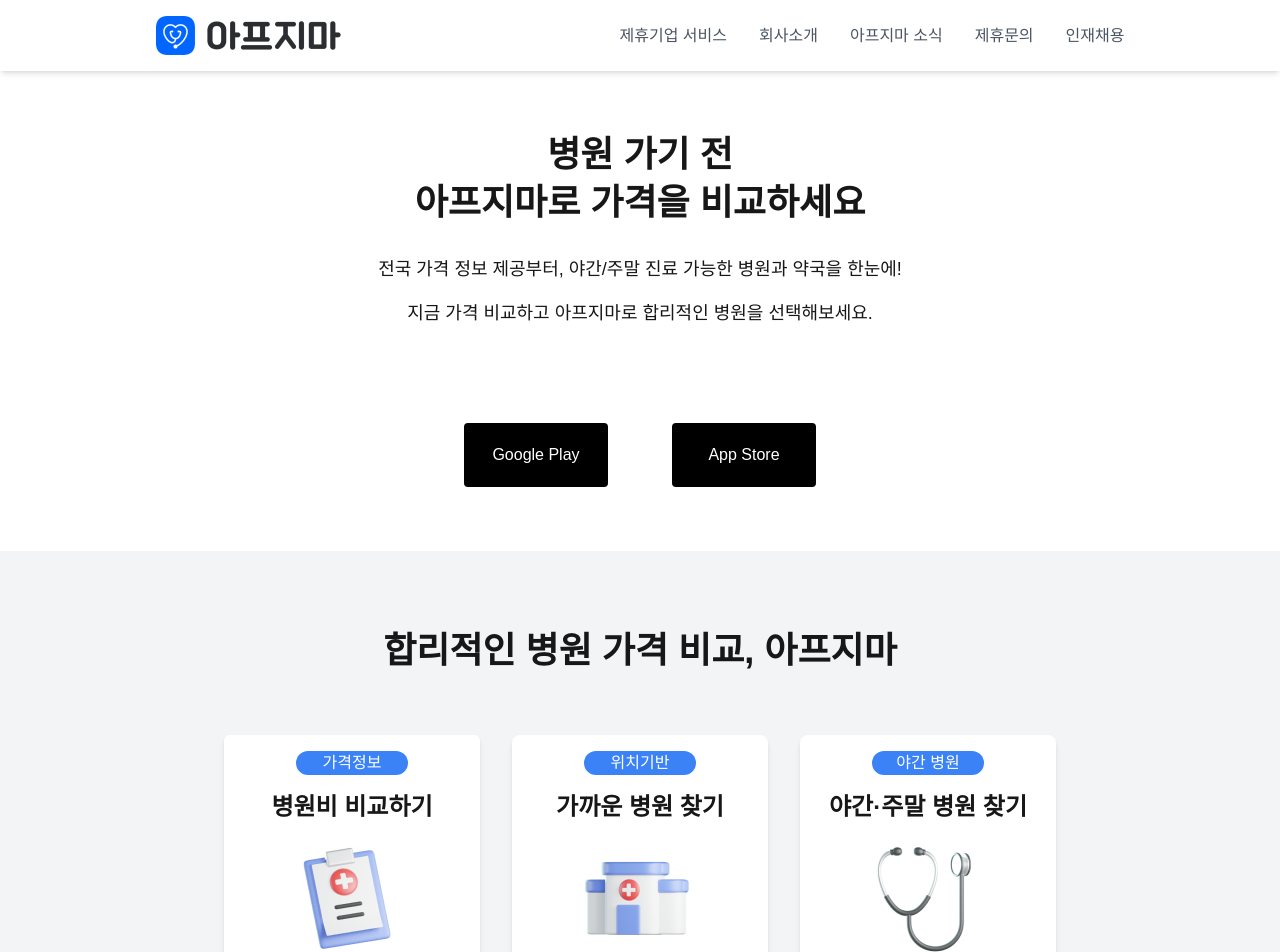
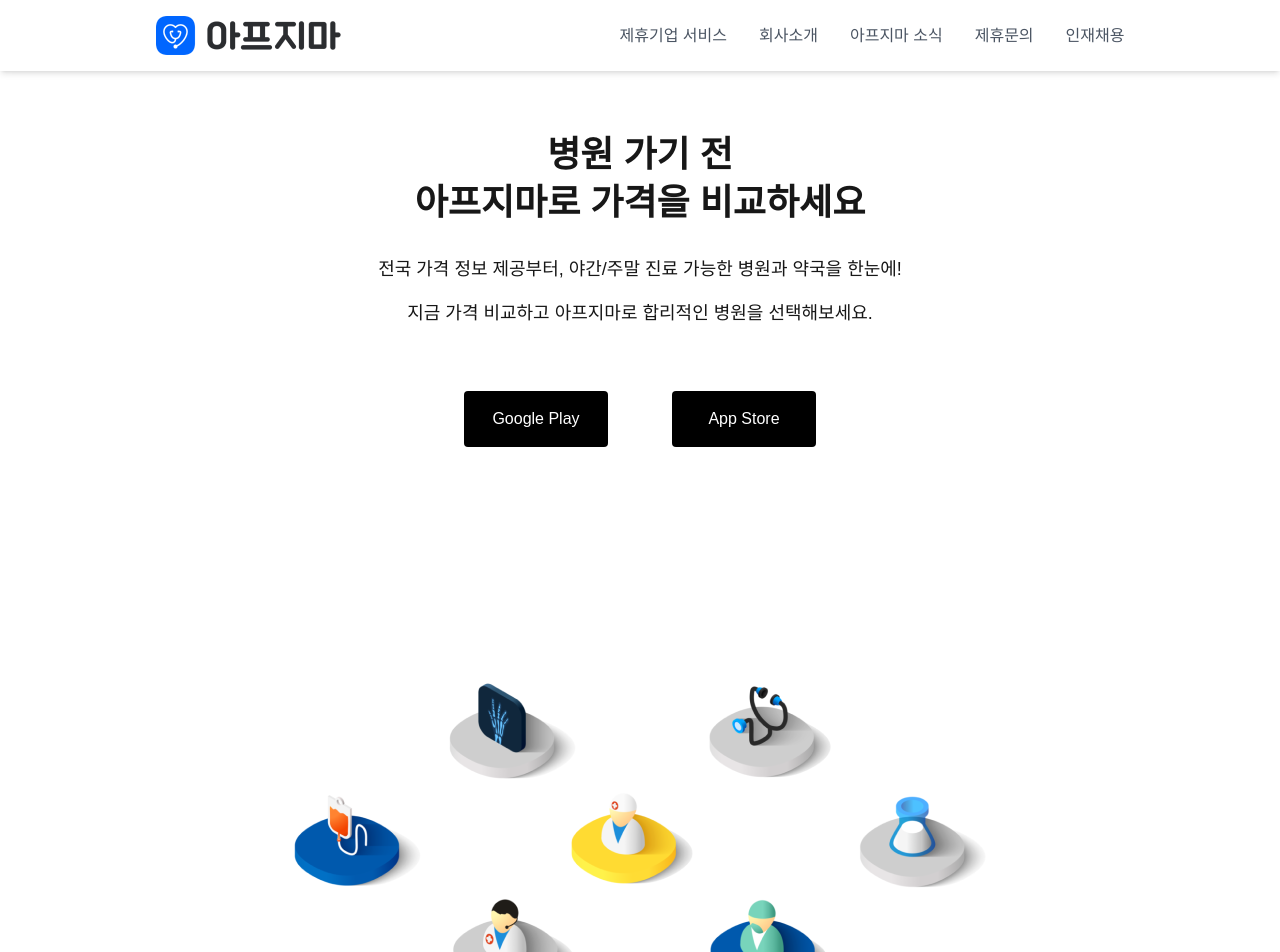
Before and after one commit to Lee-Dongwook/healthpedia-client, a Next.js app: page / in a window 1280 px wide. Shown: the top 952 px of the page. Built offline with nearby package versions, Linux system fonts and the light colour scheme.

Commit message:
feat : HeroImage

```diff
--- a/src/common/HeroButton/index.tsx
+++ b/src/common/HeroButton/index.tsx
@@ -8,7 +8,7 @@
 export default function HeroButton({ label, onClick }: HeroButtonProps) {
   return (
     <button
-      className="bg-black w-36 h-16 text-white px-4 py-2 rounded"
+      className="bg-black w-36 h-14 text-white px-4 py-2 rounded"
       onClick={onClick}
     >
       {label}
--- a/src/components/Hero/index.tsx
+++ b/src/components/Hero/index.tsx
@@ -1,6 +1,8 @@
 "use client";
 
 import React from "react";
+import Image from "next/image";
+import HeroImage from "@/assets/img/Hero-logo.png";
 import HeroButton from "@/common/HeroButton";
 
 export default function Hero() {
@@ -17,13 +19,16 @@
       <p className="text-lg mb-4">
         전국 가격 정보 제공부터, 야간/주말 진료 가능한 병원과 약국을 한눈에!
       </p>
-      <p className="text-lg mb-24">
+      <p className="text-lg mb-16">
         지금 가격 비교하고 아프지마로 합리적인 병원을 선택해보세요.
       </p>
       <div className="flex justify-center space-x-16">
         <HeroButton label="Google Play" onClick={handleClickGoogleButton} />
         <HeroButton label="App Store" onClick={handleClickAppleButton} />
       </div>
+      <div className="flex justify-center items-center">
+        <Image src={HeroImage} alt="Hero Image" />
+      </div>
     </section>
   );
 }
```
Also changed, not shown: src/assets/img/Hero-logo.png (added).
